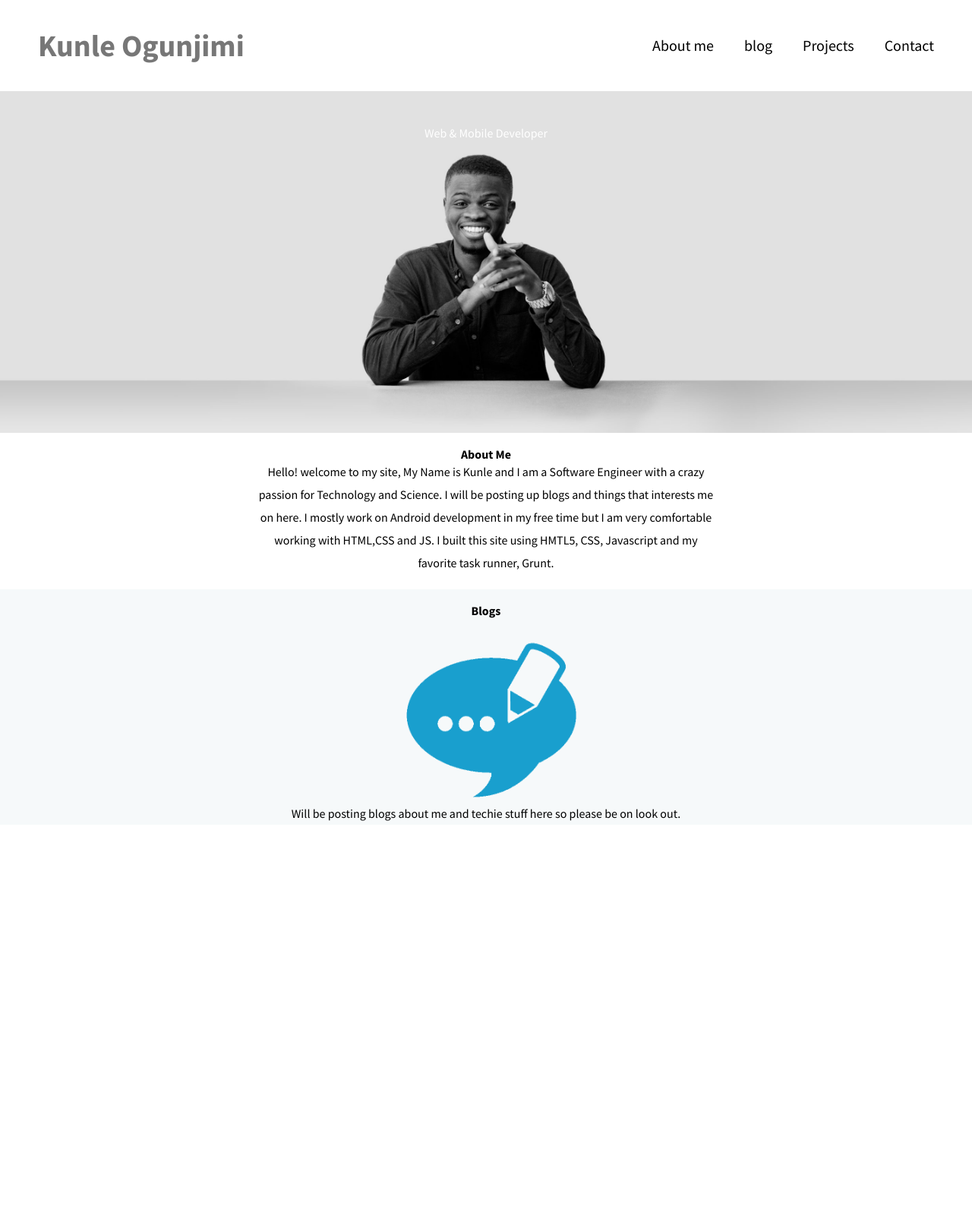
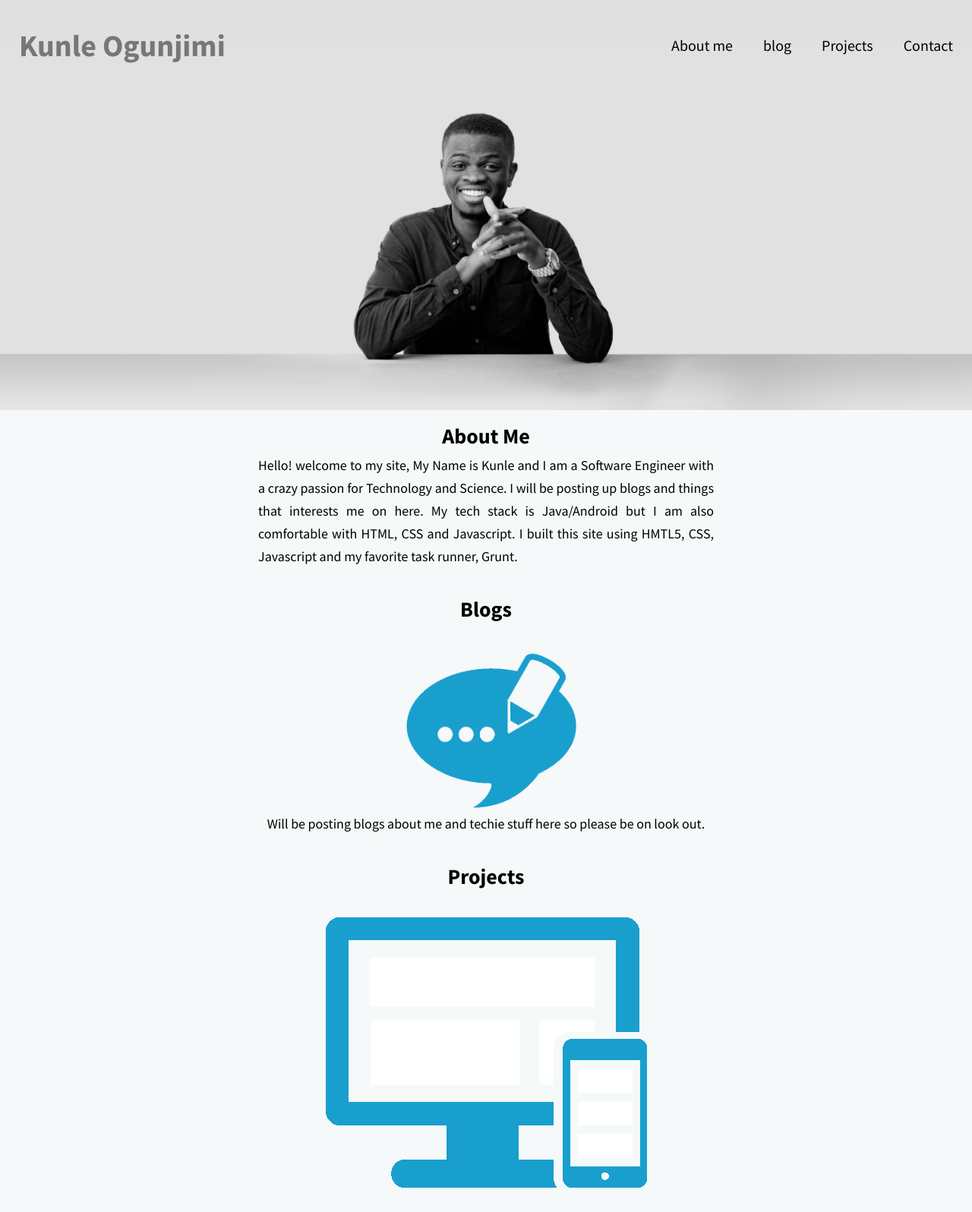
Before and after one commit to EngineerKunle/webpage, a website: page src/html/index.html in a window 1280 px wide. Shown: the whole page at 76% size. Before the commit the page ends 1086 px from the top, so only its background shows below. Drawn offline with nearby package versions, Linux system fonts and the light colour scheme; files that its build step writes are made by us from their sources; files whose address does not match are found by name.

Commit message:
added project img and started content

```diff
--- a/src/html/index.html
+++ b/src/html/index.html
@@ -21,11 +21,10 @@
    </div>
    <section id="content">
 <!--      <img src="../images/Kunle2.jpg" alt="kunle" class="dev_pic">-->
-      <div class="title"><p>Web &#x26; Mobile Developer</p></div>
    </section>
    <section id="about">
       <h2>About Me</h2>
-      <p>Hello! welcome to my site, My Name is Kunle and I am a Software Engineer with a crazy passion for Technology and Science. I will be posting up blogs and things that interests me on here. I mostly work on Android development in my free time but I am very comfortable working with HTML,CSS and JS. I built this site using HMTL5, CSS, Javascript and my favorite task runner, Grunt.</p>
+      <p>Hello! welcome to my site, My Name is Kunle and I am a Software Engineer with a crazy passion for Technology and Science. I will be posting up blogs and things that interests me on here. My tech stack is Java/Android but I am also comfortable with HTML, CSS and Javascript. I built this site using HMTL5, CSS, Javascript and my favorite task runner, Grunt. </p>
    </section>
    <section id="blogs">
       <h2>Blogs</h2>
@@ -33,6 +32,8 @@
       <p>Will be posting blogs about me and techie stuff here so please be on look out.</p>
    </section>
    <section id="projects">
+      <h2>Projects</h2>
+      <img src="../images/screen80.png" alt="scree" class="screen">
 
    </section>
    <script type="text/javascript" src="../js/app.js"></script>
--- a/src/sass/_vars.scss
+++ b/src/sass/_vars.scss
@@ -3,8 +3,10 @@ $font-family: 'Source Sans Pro', sans-serif;
 
 
 //colors
-$black     : #000;
-$white     : #fff;
-$light-blue: #199fce;
-$site-green:#5FCF80;
-$site-grey: #f6f9fa;
+$black          : #000;
+$white          : #fff;
+$light-blue     : #199fce;
+$site-green     :#5FCF80;
+$site-grey      : #f6f9fa;
+$site-grey-light: #777777;
+$hero-grey      : #e0e0e0;
--- a/src/sass/pages/index.scss
+++ b/src/sass/pages/index.scss
@@ -1,22 +1,23 @@
 body {
    box-sizing: border-box;
+   -webkit-box-sizing: border-box;
+   -moz-box-sizing: border-box;
+   background-color: $site-grey;
    //max-width: 1360px;
 }
 
 #nav {
    width: 100%;
    margin: 0 auto;
-   height: 80px;
-   margin-top: 40px;
-   padding-left: 50px;
-   padding-right: 50px;
+   padding: 40px 25px 0px;
+   background-color: $hero-grey;
    box-sizing: border-box;
    .nav-right {
       display: block;
    }
    h3 {
       font-size: 40px;
-      color: #777777;
+      color: $site-grey-light;
       float: left;
    }
    ul {
@@ -37,12 +38,15 @@ body {
 }
 
 #content {
-   background: $light-blue;
+   //background: $light-blue;
    width: 100%;
-   height: 450px;
    box-sizing: border-box;
    padding: 20px 0;
    color: $white;
+   padding-left: 50px;
+   padding-right: 50px;
+   box-sizing: border-box;
+   height: 480px;
    background-image: url(../images/Kunle2.jpg);
    background-size: cover;
    background-repeat: no-repeat;
@@ -79,7 +83,6 @@ body {
    margin-top: 20px;
    padding-top: 20px;
    text-align: center;
-   background-color: $site-grey;
    .blog {
       width: 20%;
       display: block;
@@ -87,6 +90,12 @@ body {
       margin-top: 30px;
    }
    p {
-      margin: 0 auto;
+      text-align: center;
    }
 }
+
+#projects {
+   margin-top: 20px;
+   padding-top: 20px;
+   text-align: center;
+}
--- a/src/sass/responsive.scss
+++ b/src/sass/responsive.scss
@@ -3,7 +3,7 @@
    #nav {
       width: 100%;
       top: 60px;
-      margin-bottom: 50px;
+      padding-bottom: 50px;
       &.nav-setHeight {
          height: 200px;
       }
--- a/src/sass/typography.scss
+++ b/src/sass/typography.scss
@@ -15,8 +15,15 @@ h6 {
    font-weight: 700;
 }
 
+h2{
+   font-size: 28px;
+   padding-bottom: 10px;
+}
+
 p {
    font-family: $font-family;
    font-weight: 400;
    line-height: 30px;
+   font-size: 18px;
+   text-align: justify;
 }
```
Also changed, not shown: build/css/common.css, build/html/index.html, build/images/screen80.png (added), src/images/screen80.png (added).
